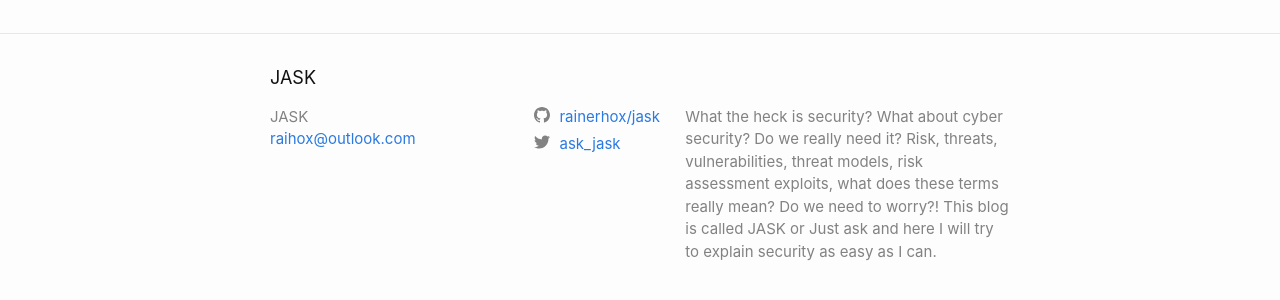
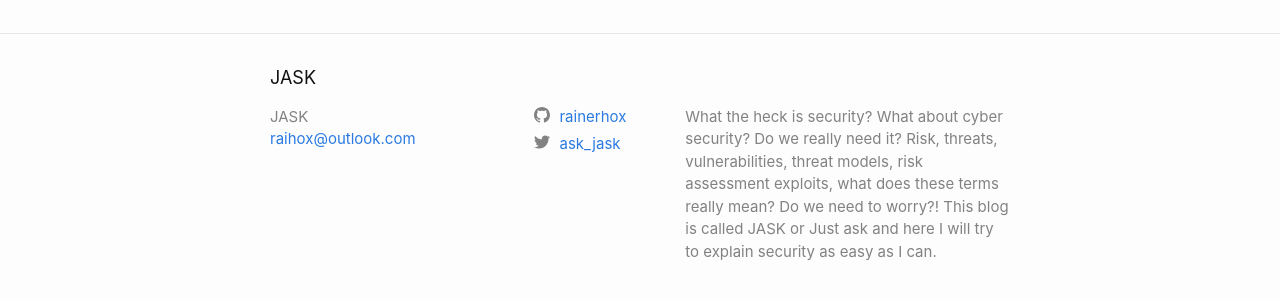
Before and after one commit to rainerhox/jask, a Jekyll site: the page built from index.markdown, in a window 1280 px wide. Shown: the part 577-877 px from the top of the page. Built offline with Jekyll 4.4.1, drawn with Linux system fonts in a browser that asks for light colours.

Commit message:
Update _config.yml
github link changed to username

```diff
--- a/_config.yml
+++ b/_config.yml
@@ -27,7 +27,7 @@ description: >- # this means to ignore newlines until "baseurl:"
 baseurl: "jask" # the subpath of your site, e.g. /blog
 url: "https://rainerhox.github.io/" # the base hostname & protocol for your site, e.g. http://example.com
 twitter_username: ask_jask
-github_username:  rainerhox/jask
+github_username:  rainerhox
 
 # Build settings
 theme: minima
```
